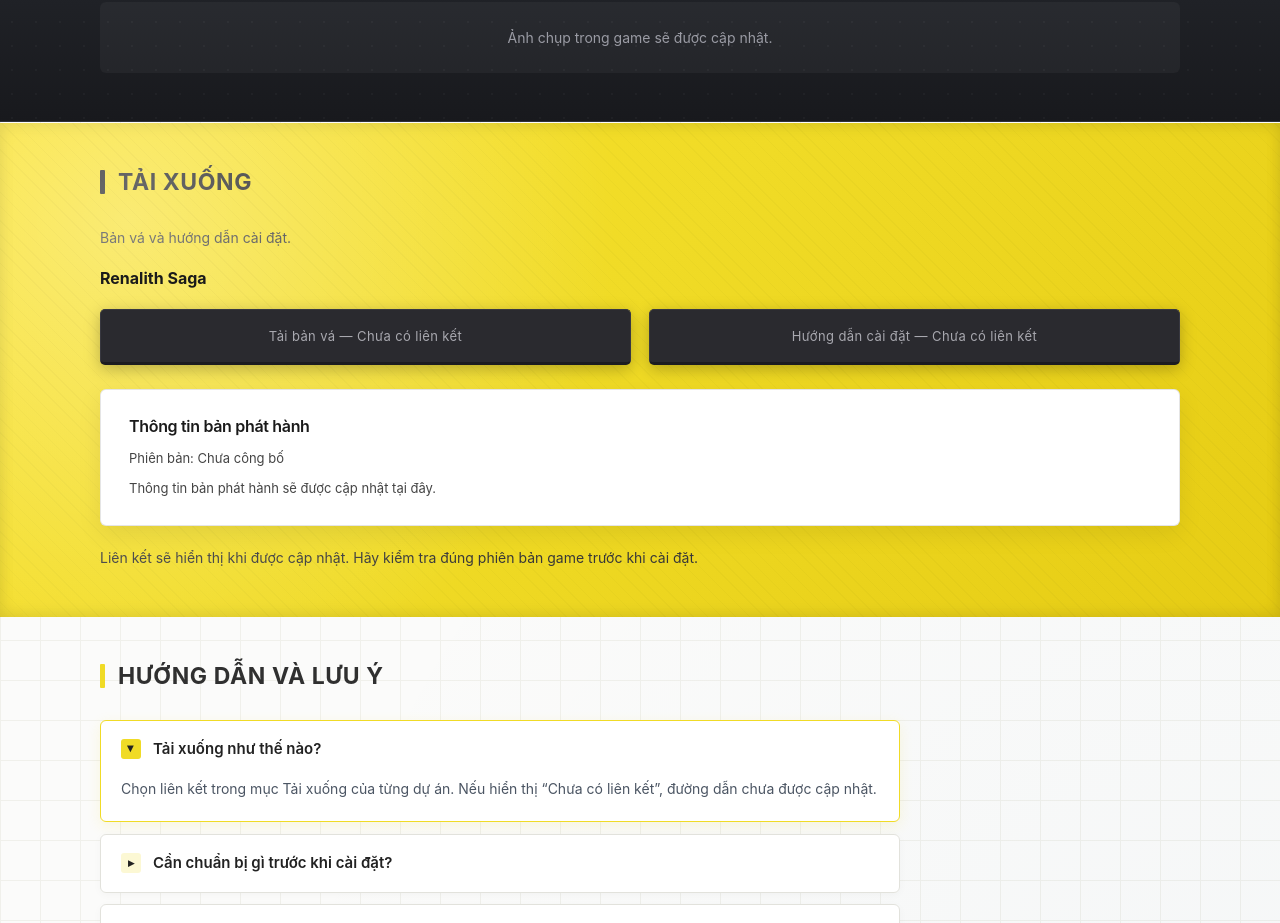
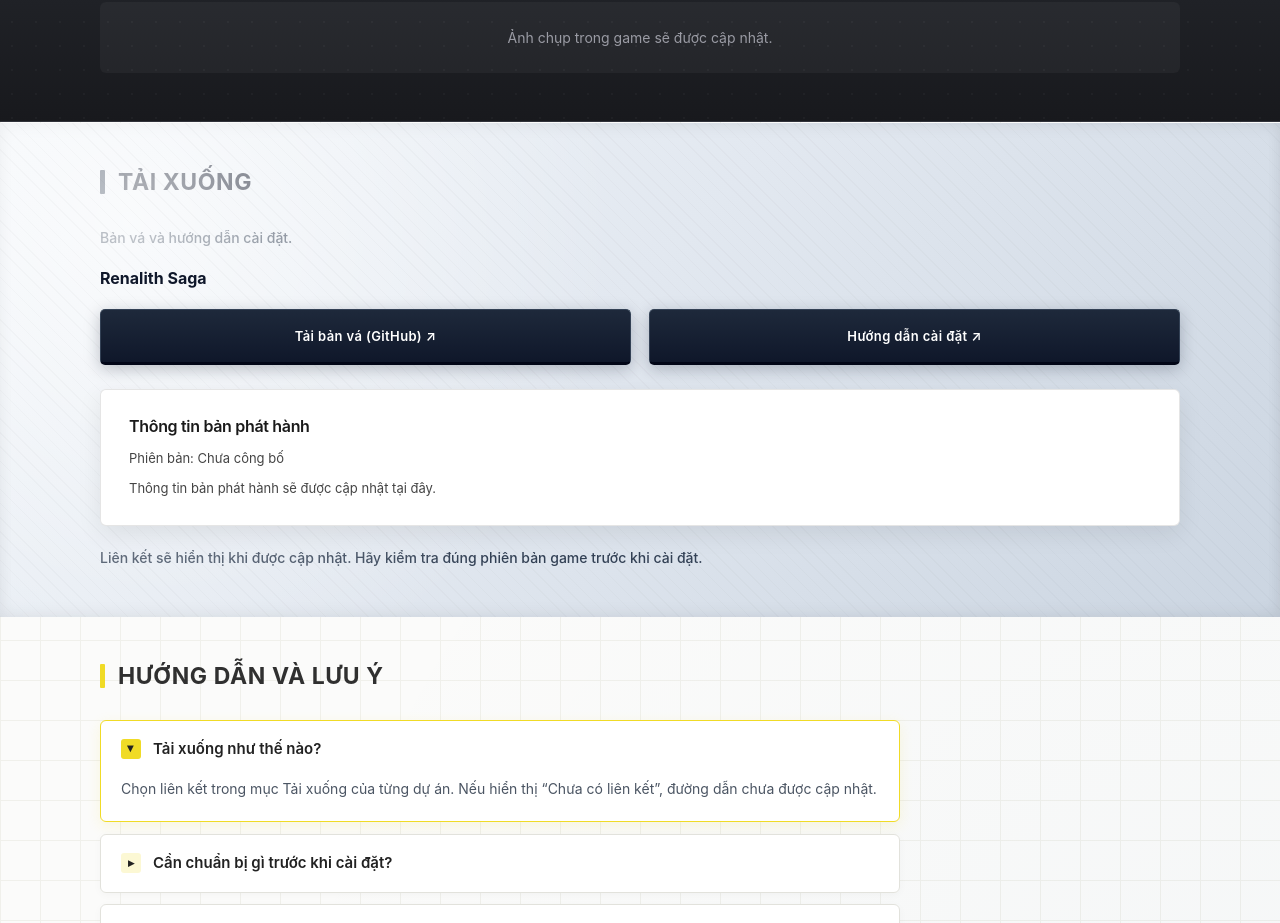
Before and after one commit to mymy0201/mymy0201.github.io, a plain HTML site: page renalith-saga.html in a window 1280 px wide. Shown: the part 1120-2043 px from the top of the page. Drawn offline with Linux system fonts and the light colour scheme.

Commit message:
Update Renalith Saga project/download link and silver-gray theme

```diff
--- a/projects.js
+++ b/projects.js
@@ -237,12 +237,12 @@ window.HAKO_PROJECTS = [
     "sourceUrl": "https://www.dlsite.com/maniax/work/=/product_id/RJ235129.html",
     "downloads": [
       {
-        "label": "Tải bản vá",
-        "url": ""
+        "label": "Tải bản vá (GitHub)",
+        "url": "https://github.com/mymy0201/Renalith-Saga-Vietnamese"
       },
       {
         "label": "Hướng dẫn cài đặt",
-        "url": ""
+        "url": "https://github.com/mymy0201/Renalith-Saga-Vietnamese#h%C6%B0%E1%BB%9Bng-d%E1%BA%ABn-c%C3%A0i-%C4%91%E1%BA%B7t"
       }
     ]
   }
--- a/style.css
+++ b/style.css
@@ -458,6 +458,55 @@ body[data-project="rance"] .hero-artwork::before {
 body[data-project="renalith"] .hero-artwork::before {
   background: radial-gradient(circle, rgba(168, 85, 247, 0.55) 0%, rgba(99, 102, 241, 0.25) 50%, transparent 70%);
 }
+
+/* Silver-gray theme for Renalith Saga downloads section (enhanced readability) */
+body[data-project="renalith"] .downloads {
+  background: linear-gradient(135deg, #f1f5f9 0%, #e2e8f0 45%, #cbd5e1 100%);
+  box-shadow: inset 0 4px 16px rgba(0, 0, 0, 0.05), inset 0 -4px 16px rgba(0, 0, 0, 0.05);
+}
+
+body[data-project="renalith"] .downloads::before {
+  background-image:
+    repeating-linear-gradient(45deg, rgba(0, 0, 0, 0.02) 0, rgba(0, 0, 0, 0.02) 1px, transparent 0, transparent 10px),
+    radial-gradient(circle at 10% 20%, rgba(255, 255, 255, 0.7) 0%, transparent 40%);
+}
+
+body[data-project="renalith"] .downloads .article-title {
+  color: #0f172a;
+}
+
+body[data-project="renalith"] .downloads .article-title::before {
+  background: #334155;
+}
+
+body[data-project="renalith"] .downloads > .container > p {
+  color: #334155;
+  font-weight: 500;
+}
+
+body[data-project="renalith"] .download-project-name {
+  color: #0f172a;
+}
+
+body[data-project="renalith"] .download-button {
+  background: linear-gradient(180deg, #1e293b 0%, #0f172a 100%);
+  border: 1px solid #334155;
+  border-bottom: 3px solid #020617;
+  color: #ffffff;
+  box-shadow: 0 4px 16px rgba(15, 23, 42, 0.25);
+}
+
+body[data-project="renalith"] .download-button:hover {
+  background: linear-gradient(180deg, #0f172a 0%, #020617 100%);
+  border-color: #cbd5e1;
+  color: #93c5fd;
+  box-shadow: 0 6px 22px rgba(15, 23, 42, 0.4);
+}
+
+body[data-project="renalith"] .download-note {
+  color: #475569;
+}
+
 
 .hero-artwork img {
   display: block;
```
